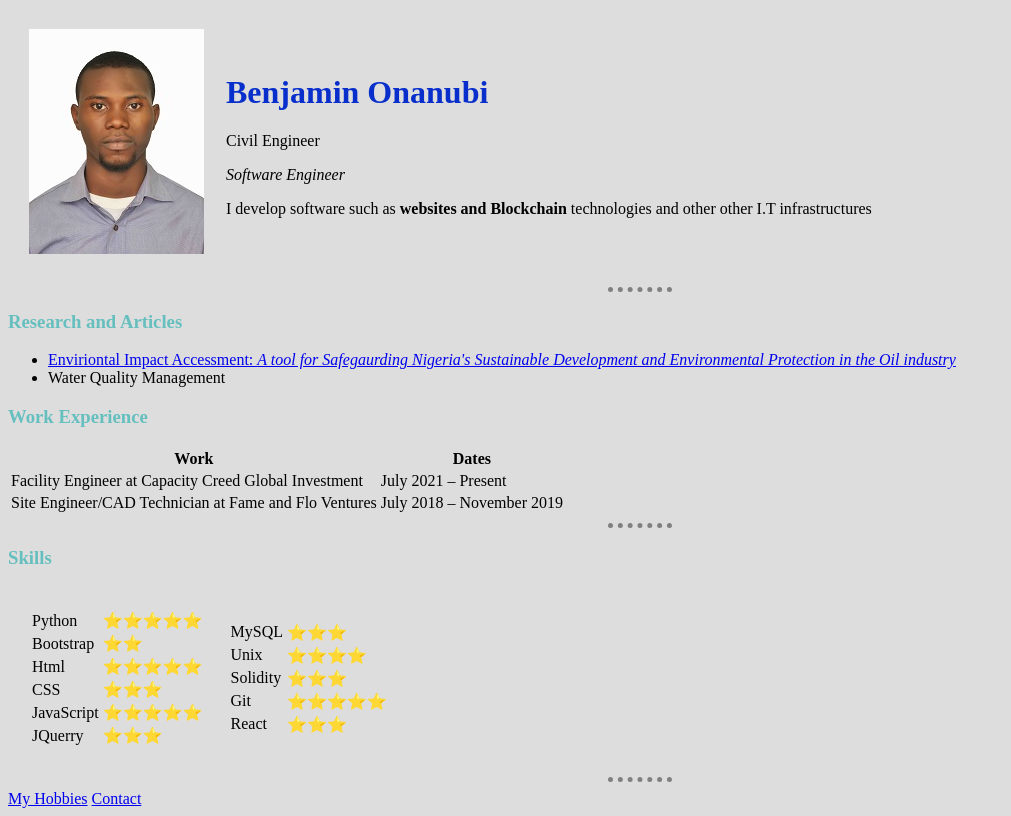
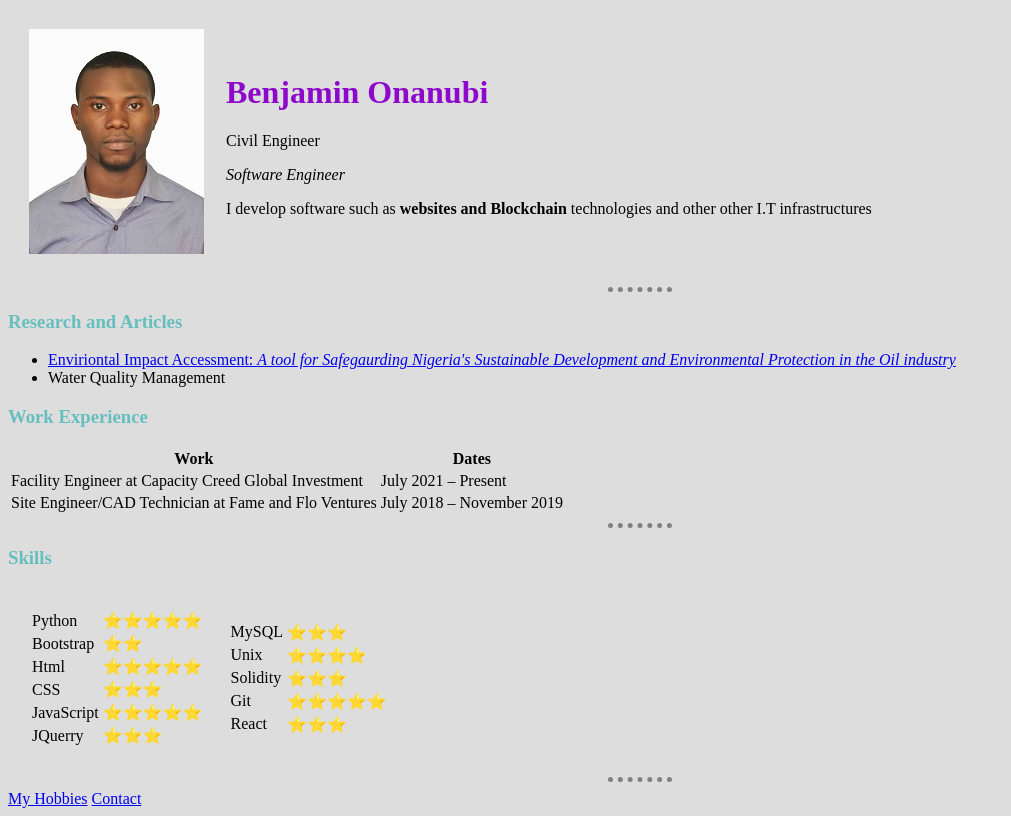
Before and after one commit to Benjamin-AO/C.V, a plain HTML site: page index.html in a window 1280 px wide. Shown: the whole page, without its empty margins (0-1011 px from the left). Drawn offline with Linux system fonts and the light colour scheme.

Commit message:
index file and css style sheet updated

```diff
--- a/CSS/style.css
+++ b/CSS/style.css
@@ -3,7 +3,7 @@ body{
 }
 
 h1{
-    color: #082fcc;
+    color: #8e08cc;
 }
 
 h3{
@@ -25,5 +25,5 @@ hr{
 }
 
 .myName:hover{
-    background-color: aqua;
+    background-color: rgb(0, 255, 221);
 }
```
Also changed, not shown: index.html (+1 -0 lines).
